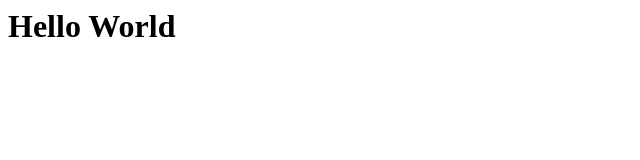
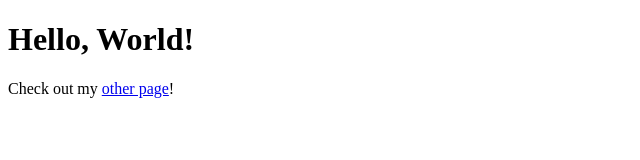
Before and after one commit to CS561-OSU/repo, a plain HTML site: page index.html in a window 1280 px wide. Shown: the whole page, without its empty margins (0-640 px from the left). Drawn offline with Linux system fonts and the light colour scheme.

Commit message:
Added 2nd file

```diff
--- a/index.html
+++ b/index.html
@@ -1 +1,7 @@
-<h1>Hello World</h1>
+<!DOCTYPE html>
+<html>
+<body>
+    <h1>Hello, World!</h1>
+    <p>Check out my <a href="anotherfile.html">other page</a>!</p>
+</body>
+</html>
```
Also changed, not shown: anotherfile.html (added, +8 -0 lines).
